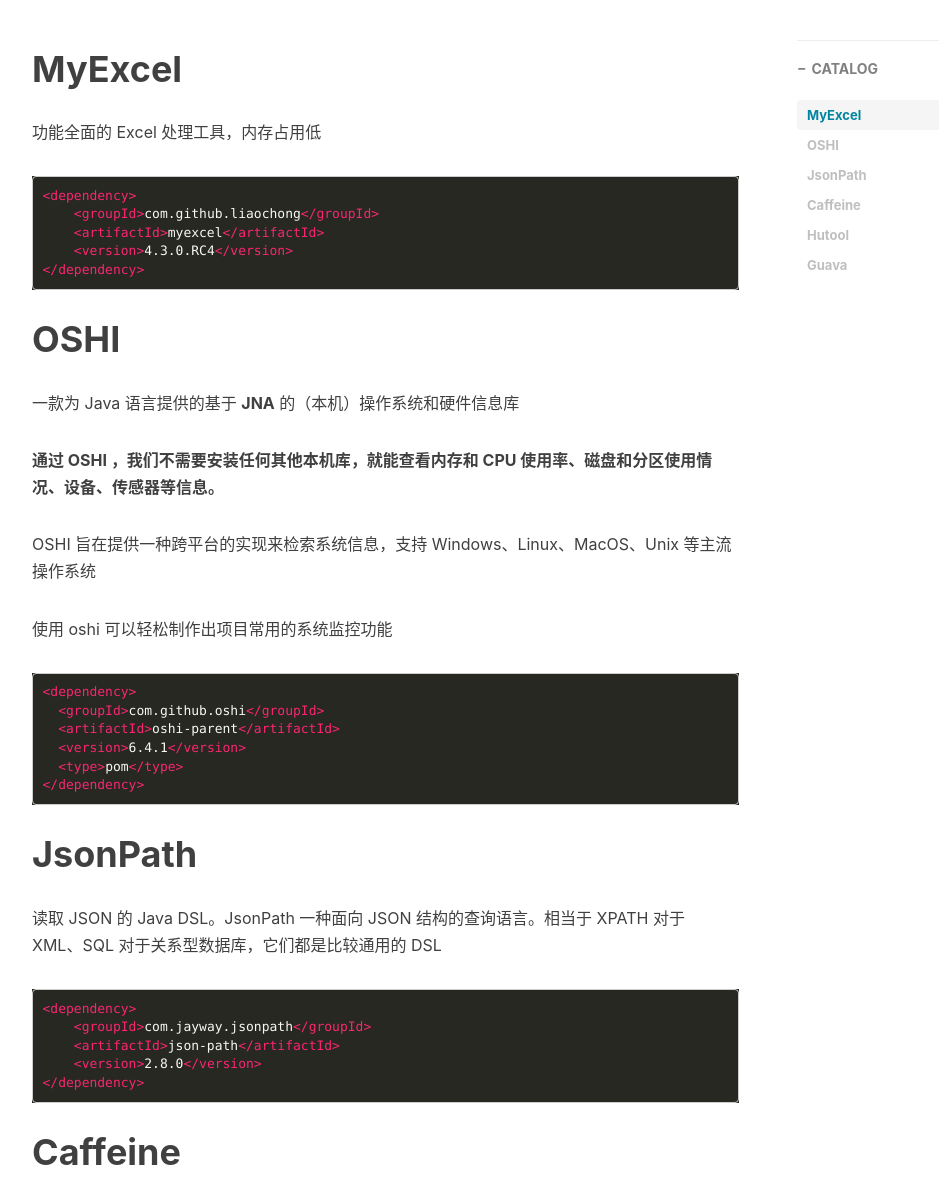
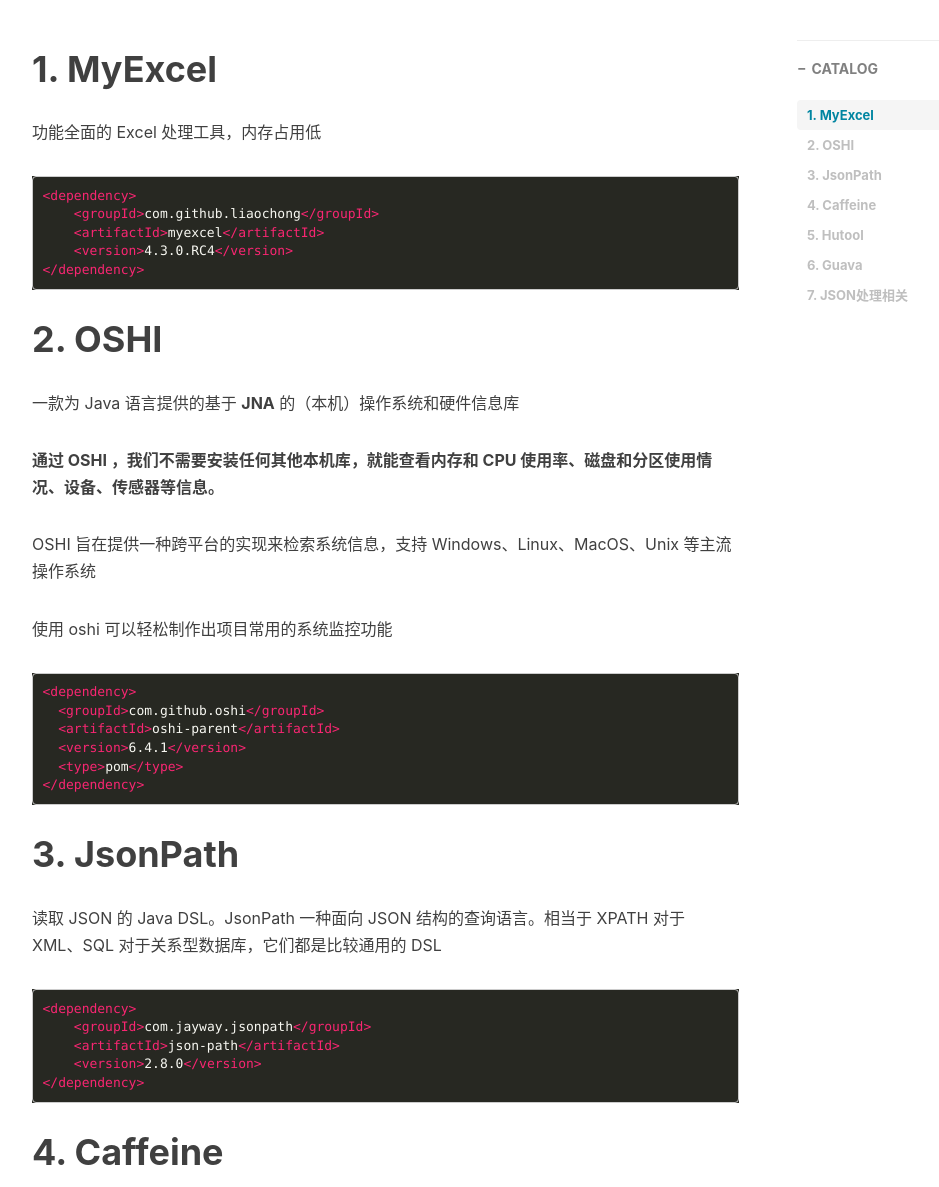
Before and after one commit to Wh0ami-hy/Wh0ami-hy.github.io, a Jekyll site: the page built from _posts/2023-05-24-Java实用工具库.md, in a window 1280 px wide and 1400 px high, scrolled down 244 px. Shown: the part 213-1400 px from the top of the window, without its empty margins (233-1172 px from the left). Built offline with Jekyll 4.4.1, drawn with Linux system fonts in a browser that asks for light colours; nearby versions of some CDN libraries; comment, search, counter and statistics services are not loaded; some of the changed text lies outside the part shown.

Commit message:
2023.7.30

````diff
--- a/_posts/2023-05-24-Java实用工具库.md
+++ b/_posts/2023-05-24-Java实用工具库.md
@@ -9,7 +9,7 @@
 
 
 
-# MyExcel
+# 1. MyExcel
 
 功能全面的 Excel 处理工具，内存占用低
 
@@ -21,7 +21,7 @@
 </dependency>
 ```
 
-# OSHI
+# 2. OSHI
 
 一款为 Java 语言提供的基于 **JNA** 的（本机）操作系统和硬件信息库
 
@@ -42,7 +42,7 @@
 
 
 
-# JsonPath
+# 3. JsonPath
 
 读取 JSON 的 Java DSL。JsonPath 一种面向 JSON 结构的查询语言。相当于 XPATH 对于 XML、SQL 对于关系型数据库，它们都是比较通用的 DSL
 
@@ -54,7 +54,7 @@
 </dependency>
 ```
 
-# Caffeine
+# 4. Caffeine
 
 强大的本地缓存。除了基本的缓存功能之外，Caffeine 还提供了过期、异步加载等功能
 
@@ -68,7 +68,7 @@
 </dependency>
 ```
 
-# Hutool
+# 5. Hutool
 
 超全的 Java 工具库。**对文件、流、加密解密、转码、正则、线程、XML 等 JDK 方法进行了封装**
 
@@ -80,7 +80,7 @@
 </dependency>
 ```
 
-# Guava
+# 6. Guava
 
 google公司开发的一款Java类库扩展工具包，内含了丰富的API，涵盖了集合、缓存、并发、I/O等多个方面。使用这些API一方面可以简化我们代码，使代码更为优雅，另一方面它补充了很多jdk中没有的功能
 
@@ -91,3 +91,7 @@
     <version>30.1.1-jre</version>
 </dependency>
 ```
+
+# 7. JSON处理相关
+
+Fastjson库和Jackson、Gson
````
Also changed, not shown: _posts/2023-03-13-Spring MVC.md (+5 -7 lines).
